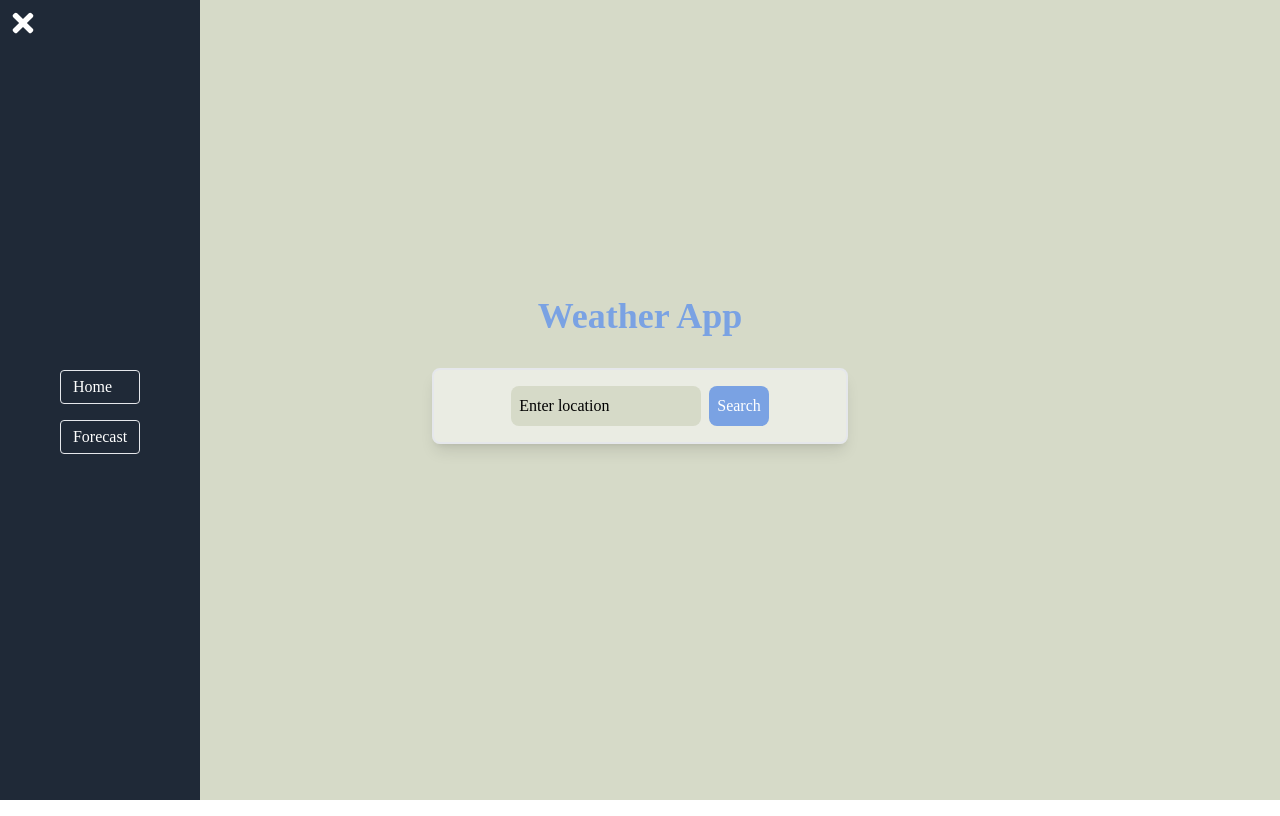
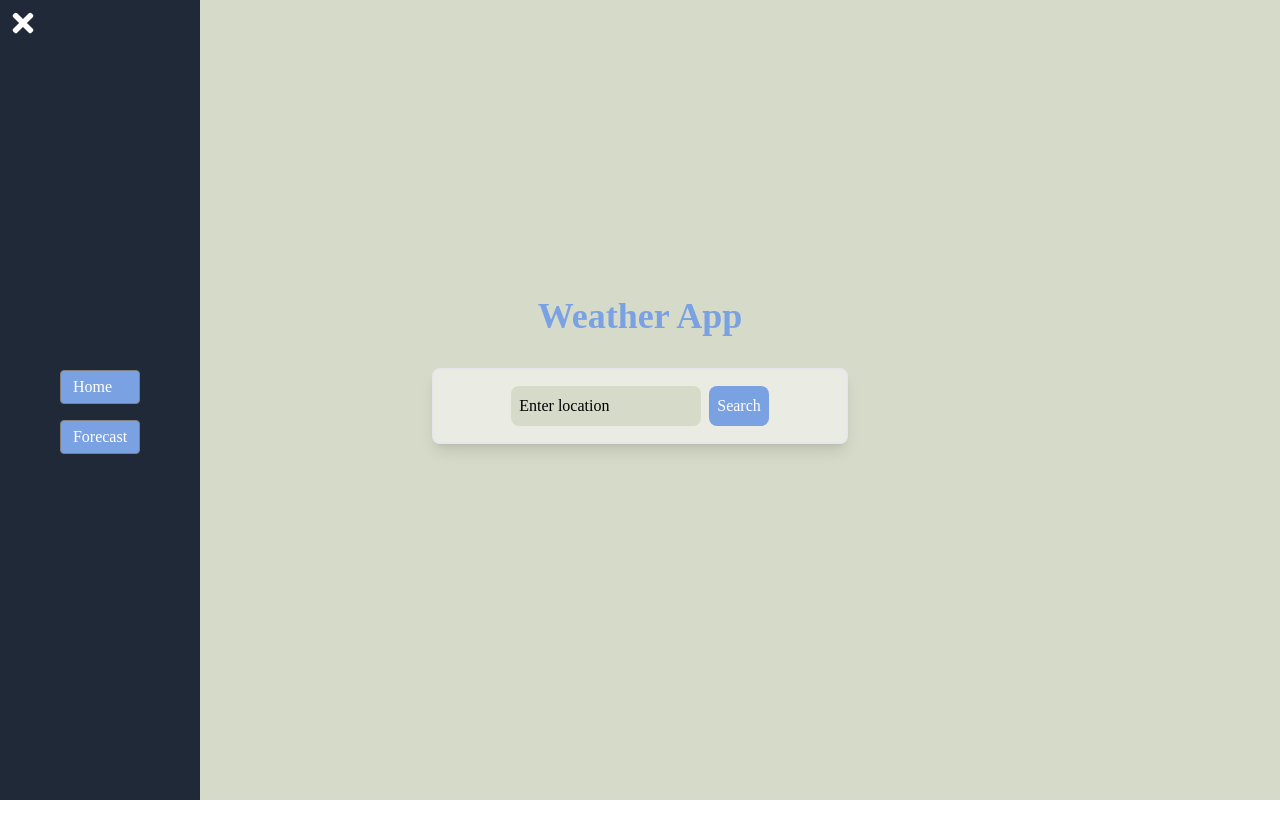
Before and after one commit to Abdullahprogramme/Weather-App, a React (Create React App) app: page / in a window 1280 px wide. Both pictures are taken after a click on the element 25 px from the left and 25 px from the top of the page. Built offline with nearby package versions, Linux system fonts and the light colour scheme.

Commit message:
Update Navbar.js

```diff
--- a/src/Pages/Navbar.js
+++ b/src/Pages/Navbar.js
@@ -29,8 +29,8 @@ const Navbar = () => {
 
 const Items = () => (
   <motion.ul className="mt-4 space-y-4" initial={{x: '-100%'}} animate={{x: 0}} transition={{duration: 1, ease: 'easeInOut'}}>
-    <li><Link to="/" className="nav-link block py-1 px-3 mt-2 rounded border border-gray-200 hover:border-gray-400 hover:bg-[#7AA2E3] transition duration-200 ease-in-out">Home</Link></li>
-    <li><Link to="/ForecastPage" className="nav-link block py-1 px-3 mt-2 rounded border border-gray-200 hover:border-gray-400 hover:bg-[#7AA2E3] transition duration-200 ease-in-out">Forecast</Link></li>
+    <li><Link to="/" className="nav-link block py-1 px-3 mt-2 rounded border border-gray-200  transition duration-200 ease-in-out" style={{borderColor: 'gray', backgroundColor: '#7AA2E3'}}>Home</Link></li>
+    <li><Link to="/ForecastPage" className="nav-link block py-1 px-3 mt-2 rounded border border-gray-200 transition duration-200 ease-in-out" style={{borderColor: 'gray', backgroundColor: '#7AA2E3'}}>Forecast</Link></li>
   </motion.ul>
 );
 
```
